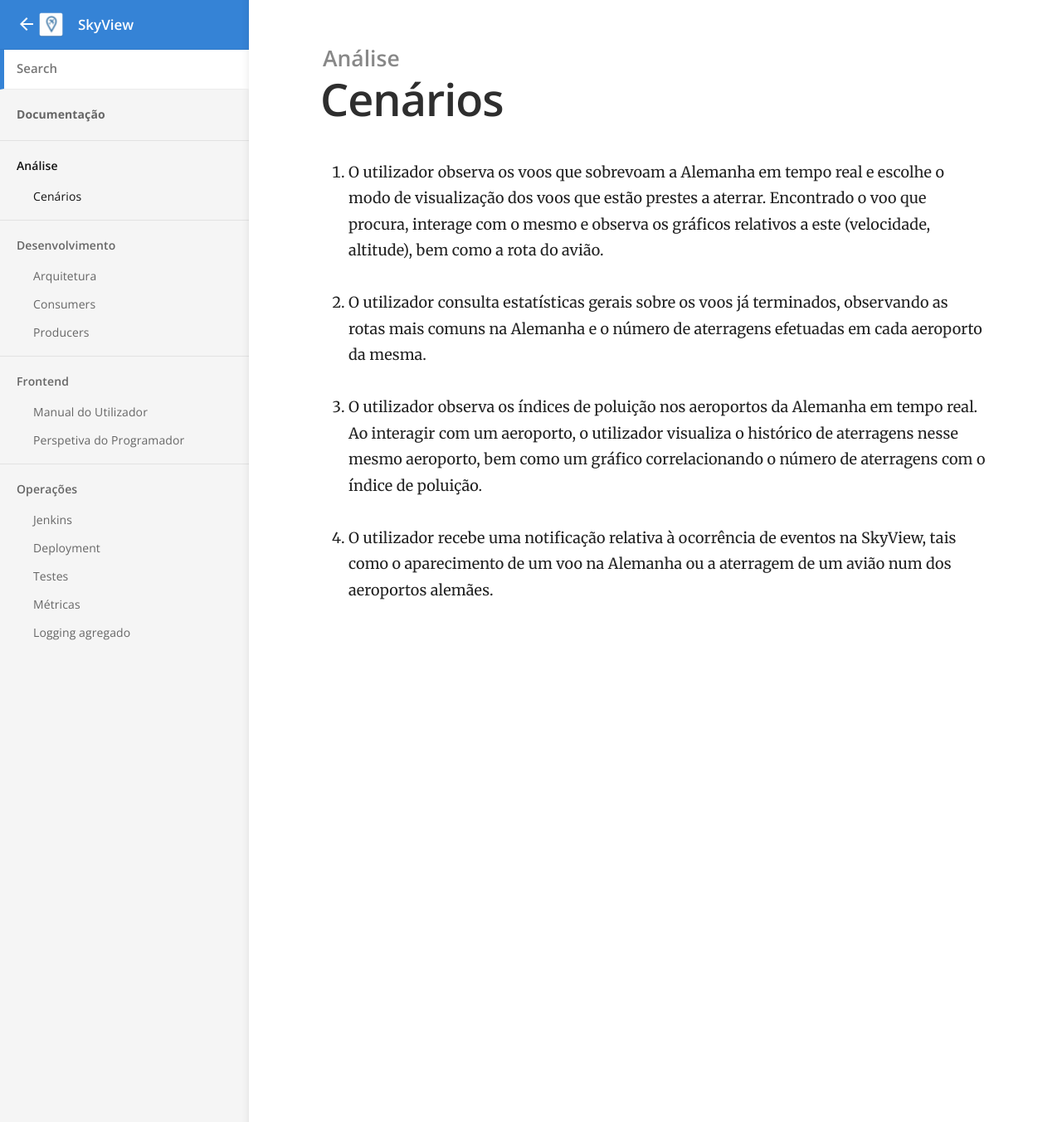
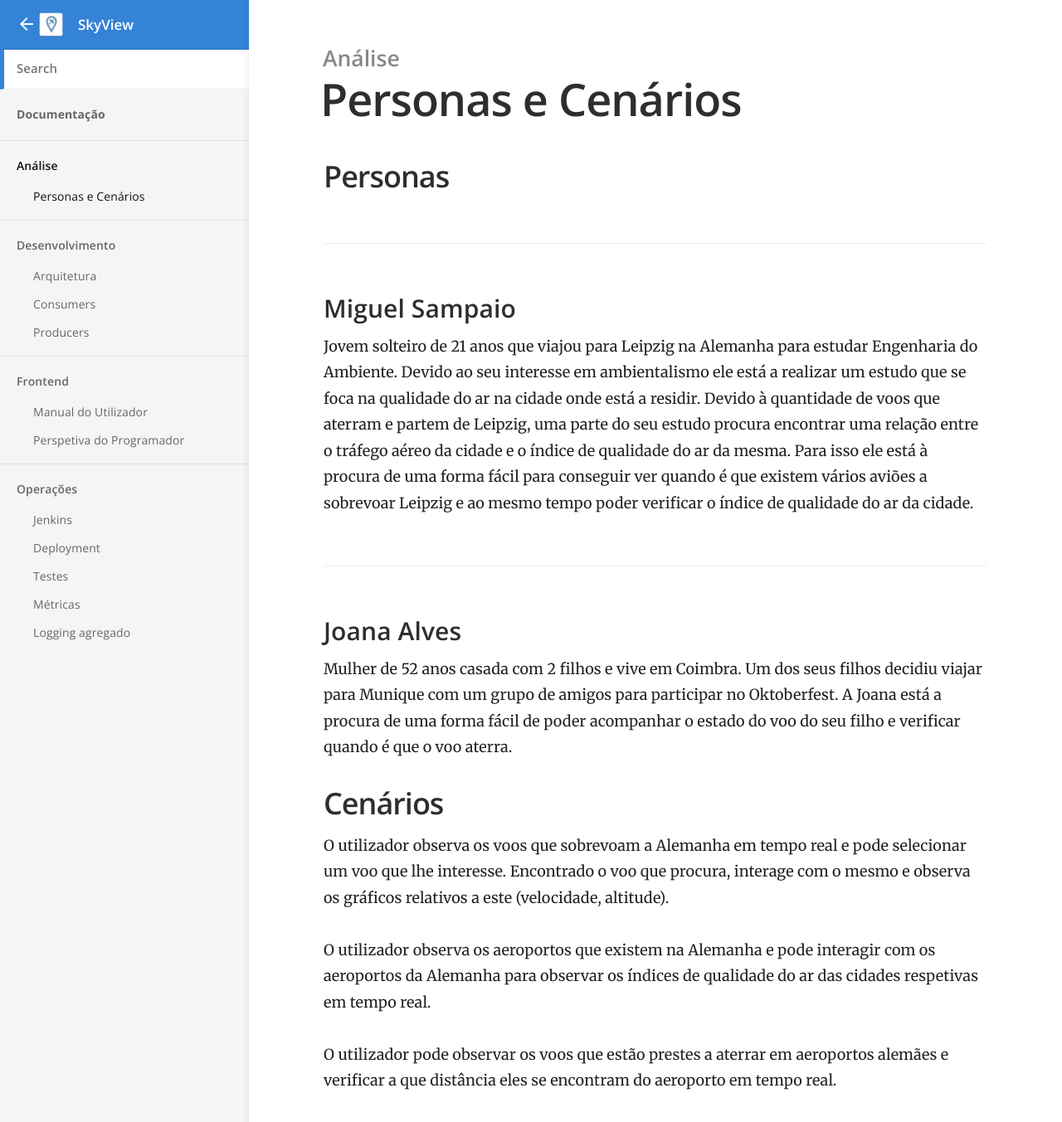
Before and after one commit to skyview-es/skyview-es.github.io, a Jekyll site: the page built from _docs/análise/cenarios.md, in a window 1280 px wide and 1400 px high. Shown: the top 1353 px of the window at 83% size. Built offline with Jekyll 4.4.1, drawn with Linux system fonts in a browser that asks for light colours; some of the changed text lies outside the part shown.

Commit message:
Add cenários

```diff
--- a/_docs/análise/cenarios.md
+++ b/_docs/análise/cenarios.md
@@ -1,15 +1,49 @@
 ---
-title: Cenários
+title: Personas e Cenários
 category: Análise
-order: 1
+order: 3
 type: 1
 published: true
 ---
 
-1. O utilizador observa os voos que sobrevoam a Alemanha em tempo real e escolhe o modo de visualização dos voos que estão prestes a aterrar. Encontrado o voo que procura, interage com o mesmo e observa os gráficos relativos a este (velocidade, altitude), bem como a rota do avião.
+## Personas
 
-2. O utilizador consulta estatísticas gerais sobre os voos já terminados, observando as rotas mais comuns na Alemanha e o número de aterragens efetuadas em cada aeroporto da mesma.
+### Miguel Sampaio
+Jovem solteiro de 21 anos que viajou para Leipzig na Alemanha para estudar Engenharia do Ambiente. Devido ao seu interesse em ambientalismo ele está a realizar um estudo que se foca na qualidade do ar na cidade onde está a residir. Devido à quantidade de voos que aterram e partem de Leipzig, uma parte do seu estudo procura encontrar uma relação entre o tráfego aéreo da cidade e o índice de qualidade do ar da mesma. Para isso ele está à procura de uma forma fácil para conseguir ver quando é que existem vários aviões a sobrevoar Leipzig e ao mesmo tempo poder verificar o índice de qualidade do ar da cidade.
 
-3. O utilizador observa os índices de poluição nos aeroportos da Alemanha em tempo real. Ao interagir com um aeroporto, o utilizador visualiza o histórico de aterragens nesse mesmo aeroporto, bem como um gráfico correlacionando o número de aterragens com o índice de poluição.
+### Joana Alves
+Mulher de 52 anos casada com 2 filhos e vive em Coimbra. Um dos seus filhos decidiu viajar para Munique com um grupo de amigos para participar no Oktoberfest. A Joana está a procura de uma forma fácil de poder acompanhar o estado do voo do seu filho e verificar quando é que o voo aterra.
 
-4. O utilizador recebe uma notificação relativa à ocorrência de eventos na SkyView, tais como o aparecimento de um voo na Alemanha ou a aterragem de um avião num dos aeroportos alemães.
+## Cenários
+O utilizador observa os voos que sobrevoam a Alemanha em tempo real e pode selecionar um voo que lhe interesse. Encontrado o voo que procura, interage com o mesmo e observa os gráficos relativos a este (velocidade, altitude).
+
+O utilizador observa os aeroportos que existem na Alemanha e pode interagir com os aeroportos da Alemanha para observar os índices de qualidade do ar das cidades respetivas em tempo real.
+
+O utilizador pode observar os voos que estão prestes a aterrar em aeroportos alemães e verificar a que distância eles se encontram do aeroporto em tempo real.
+
+### Cenário 1:  Observação dos voos que sobrevoam a Alemanha e interação com um aeroporto de forma a observar o seu índice de qualidade do ar.
+
+1. O Miguel Sampaio quer observar os voos a sobrevoar Leipzig e de seguida verificar o índice de qualidade do ar.
+2. Dado que o Miguel Sampaio se encontra no site "SkyView".
+3. Então ele carrega em "Maps" para abrir a página relativa ao mapa mundo.
+4. Nesta página ele pode observar os voos que estão a sobrevoar a Alemanha e, em particular, Leipzig.
+5. De seguida ele carrega na switch que se encontra por cima do mapa para poder observar os aeroportos da Alemanha.
+6. De seguida ele pode selecionar o aeroporto da cidade de Leipzig.
+7. No popup que é aberto referente ao aeroporto de Leipzig o Miguel Sampaio pode observar o índice de qualidade do ar em tempo real.
+
+### Cenário 2:  Observação do estado de um voo.
+
+1. A Joana Alves pretende observar o estado do voo em que o filho se encontra.
+2. Dado que a Joana Alves se encontra no site "SkyView".
+3. Então ela carrega em "Maps" para abrir a página relativa ao mapa mundo.
+4. Nesta página ela pode observar os voos que estão a sobrevoar a Alemanha e encontrar o voo pretendido.
+5. De seguida ela pode selecionar o voo que pretende observar.
+6. No popup que é aberto referente ao voo a Joana Alves pode observar qual foi a velocidade e a altitude do voo nas últimas duas horas.
+
+### Cenário 3:  Verificar quando é que um voo está para aterrar.
+
+1. A Joana Alves pretende saber se o voo em que o seu filho se encontra está prestes a aterrar.
+2. Dado que a Joana Alves se encontra no site "SkyView".
+3. Então ela carrega em "Table" para abrir a tabela referente aos voos que vão aterrar em breve.
+4. Nesta página ela pode observar os voos que estão a prestes a aterrar.
+5. Na tabela a Joana Alves pode encontrar o voo do seu filho através do callsign do voo e assim monitorizar a que distância este se encontra de Munique em real time.
```
